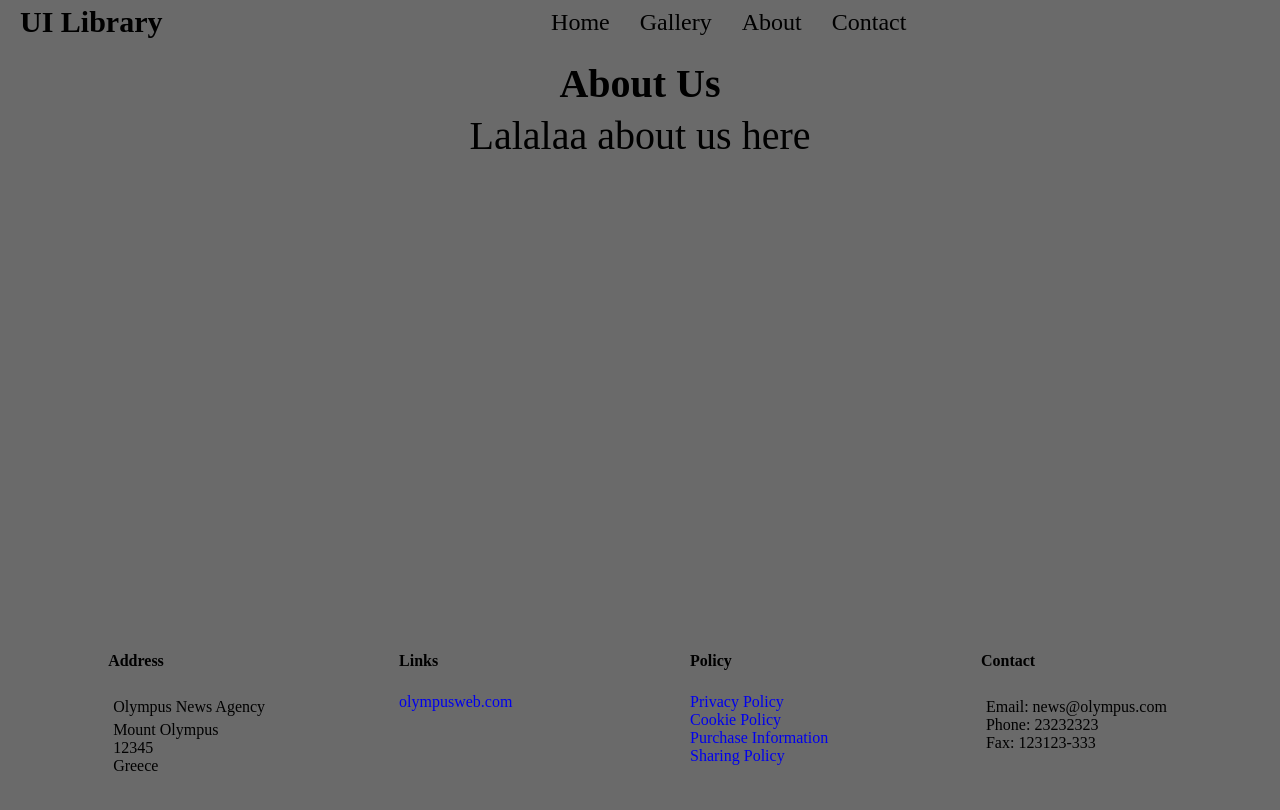
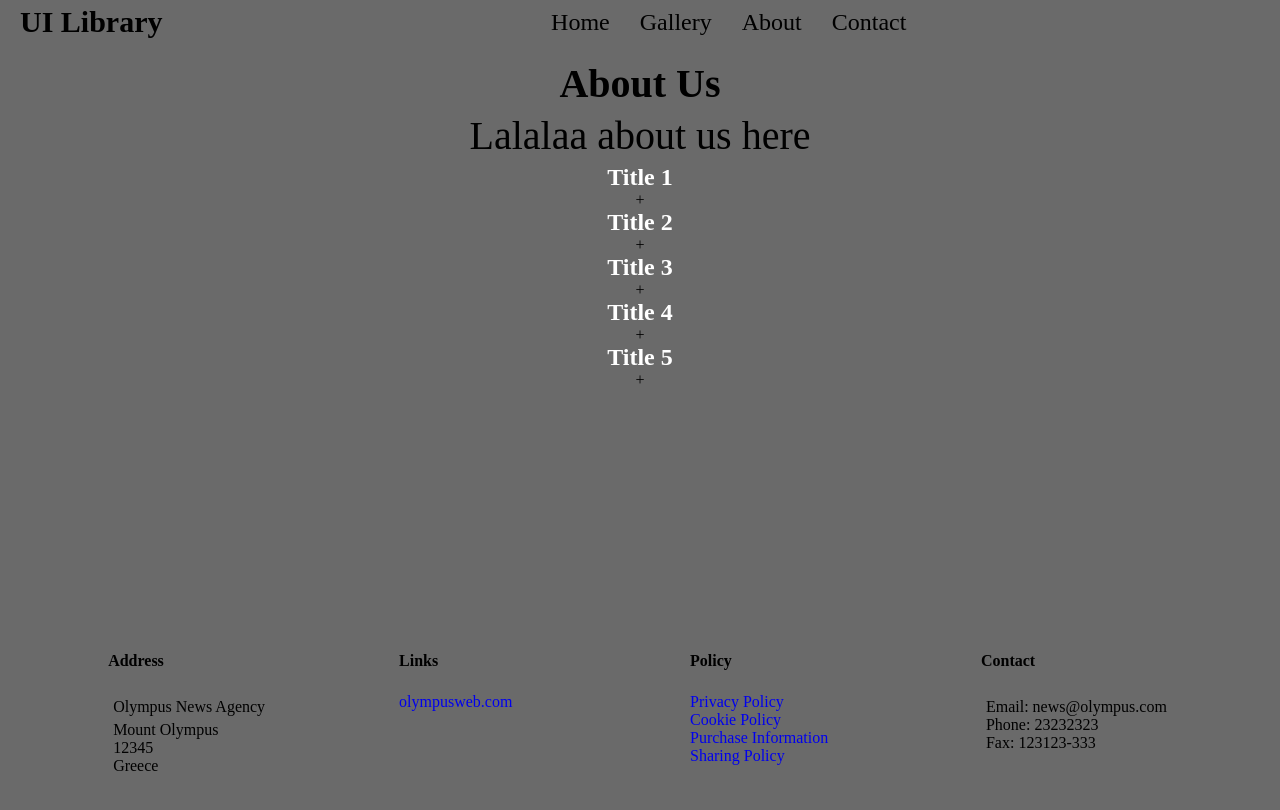
Before and after one commit to Eon4/UI-library, a React (Vite) app in the folder UIcom/: page /about in a window 1280 px wide. Shown: the top 810 px of the page. Built offline with nearby package versions, Linux system fonts and the light colour scheme.

Commit message:
accordion added

```diff
--- /dev/null
+++ b/UIcom/src/Components/Accordion/accordion.jsx
@@ -0,0 +1,35 @@
+import { useState } from "react";
+import { Data } from "./accordionData";
+import style from "./accordion.module.scss";
+
+export const Accordion = () => {
+  const [selected, setSelected] = useState(null);
+
+  const toggle = (i) => {
+    if (selected === i) {
+      setSelected(null);
+    } else {
+      setSelected(i);
+    }
+  };
+
+  return (
+    <section className={style.accordionWrapper}>
+      <div className={style.accordionContainer}>
+        {Data.map((item, i) => (
+          <div className={style.accordionItem} key={i}>
+            <div className={style.accorrdionTitle} onClick={() => toggle(i)}>
+              <h2>{item.title}</h2>
+              <span>{selected === i ? "-" : "+"}</span>
+            </div>
+            <div
+              className={`${style.accordionContent} ${selected === i ? style.accordionShow : ""}`}
+            >
+              <p>{item.text}</p>
+            </div>
+          </div>
+        ))}
+      </div>
+    </section>
+  );
+};
--- /dev/null
+++ b/UIcom/src/Components/Accordion/accordion.module.scss
@@ -0,0 +1,20 @@
+.accordionWrapper {
+    display: flex;
+    height: 100vh;
+    width: 100vw;
+    justify-content: center;
+    text-align: center;
+    .accordionContainer {
+      width: 500px;
+      .accorrdionTitle{
+        cursor: pointer;
+      }
+      .accordionContent {
+        overflow: hidden;
+        max-height: 0;
+      }
+      .accordionContent.accordionShow {
+        max-height: 9999px;
+      }
+    }
+  }
--- /dev/null
+++ b/UIcom/src/Components/Accordion/accordionData.jsx
@@ -0,0 +1,22 @@
+export const Data = [
+    {
+      title: "Title 1",
+      text: "Lorem ipsum dolor sit, amet consectetur adipisicing elit. Quasi eveniet provident ad, quos veniam repudiandae rem error non aliquam numquam! Fugiat, corrupti architecto autem suscipit doloremque mollitia facilis voluptatem sunt? Lorem ipsum dolor sit amet consectetur adipisicing elit. Perspiciatis pariatur sapiente libero, temporibus rerum quibusdam optio ullam inventore nihil possimus velit natus ducimus quia ut eligendi magnam deserunt quo magni vel qui tempora. Deleniti consequatur nemo, quos dolorum deserunt doloremque laboriosam veritatis nostrum libero illum inventore aperiam molestias quasi nobis.",
+    },
+    {
+      title: "Title 2",
+      text: "Lorem ipsum dolor sit, amet consectetur adipisicing elit. Quasi eveniet provident ad, quos veniam repudiandae rem error non aliquam numquam! Fugiat, corrupti architecto autem suscipit doloremque mollitia facilis voluptatem sunt? Lorem ipsum dolor sit amet consectetur adipisicing elit. Perspiciatis pariatur sapiente libero, temporibus rerum quibusdam optio ullam inventore nihil possimus velit natus ducimus quia ut eligendi magnam deserunt quo magni vel qui tempora. Deleniti consequatur nemo, quos dolorum deserunt doloremque laboriosam veritatis nostrum libero illum inventore aperiam molestias quasi nobis.",
+    },
+    {
+      title: "Title 3",
+      text: "Lorem ipsum dolor sit, amet consectetur adipisicing elit. Quasi eveniet provident ad, quos veniam repudiandae rem error non aliquam numquam! Fugiat, corrupti architecto autem suscipit doloremque mollitia facilis voluptatem sunt? Lorem ipsum dolor sit amet consectetur adipisicing elit. Perspiciatis pariatur sapiente libero, temporibus rerum quibusdam optio ullam inventore nihil possimus velit natus ducimus quia ut eligendi magnam deserunt quo magni vel qui tempora. Deleniti consequatur nemo, quos dolorum deserunt doloremque laboriosam veritatis nostrum libero illum inventore aperiam molestias quasi nobis.",
+    },
+    {
+      title: "Title 4",
+      text: "Lorem ipsum dolor sit, amet consectetur adipisicing elit. Quasi eveniet provident ad, quos veniam repudiandae rem error non aliquam numquam! Fugiat, corrupti architecto autem suscipit doloremque mollitia facilis voluptatem sunt? Lorem ipsum dolor sit amet consectetur adipisicing elit. Perspiciatis pariatur sapiente libero, temporibus rerum quibusdam optio ullam inventore nihil possimus velit natus ducimus quia ut eligendi magnam deserunt quo magni vel qui tempora. Deleniti consequatur nemo, quos dolorum deserunt doloremque laboriosam veritatis nostrum libero illum inventore aperiam molestias quasi nobis.",
+    },
+    {
+      title: "Title 5",
+      text: "Lorem ipsum dolor sit, amet consectetur adipisicing elit. Quasi eveniet provident ad, quos veniam repudiandae rem error non aliquam numquam! Fugiat, corrupti architecto autem suscipit doloremque mollitia facilis voluptatem sunt? Lorem ipsum dolor sit amet consectetur adipisicing elit. Perspiciatis pariatur sapiente libero, temporibus rerum quibusdam optio ullam inventore nihil possimus velit natus ducimus quia ut eligendi magnam deserunt quo magni vel qui tempora. Deleniti consequatur nemo, quos dolorum deserunt doloremque laboriosam veritatis nostrum libero illum inventore aperiam molestias quasi nobis.",
+    },
+  ];
--- a/UIcom/src/Pages/About/about.jsx
+++ b/UIcom/src/Pages/About/about.jsx
@@ -1,5 +1,5 @@
 import React from 'react';
-import { Link } from 'react-router-dom';
+import { Accordion } from "../../Components/Accordion/accordion"
 
 // import style from "../../Pages/About/about.module.scss";
 
@@ -9,6 +9,7 @@ export const AboutPage = () => {
       <h1 >About Us</h1>
 
       <p>Lalalaa about us here</p>
+      <Accordion/>
 
     </>
   );
```
Also changed, not shown: UIcom/src/assets/img/greek04.jpg.
